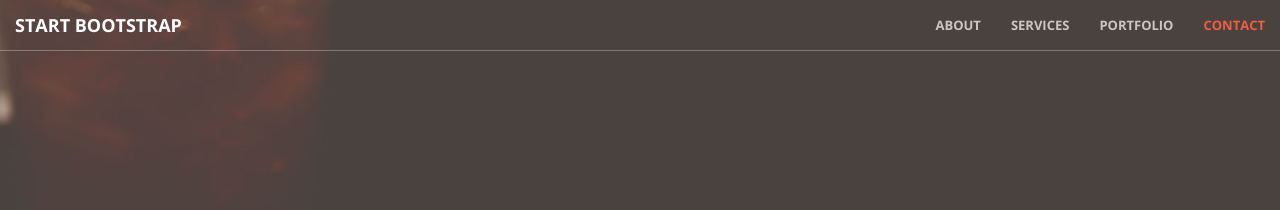
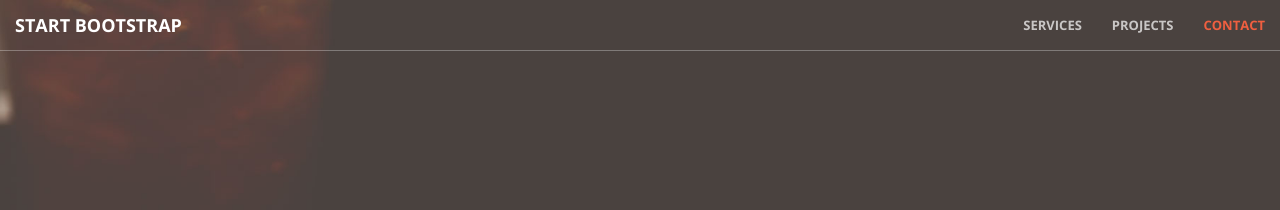
Before and after one commit to onchino/Riley-Custom-Painting, a Jekyll site: the page built from index.html, in a window 1280 px wide. Shown: the top 210 px of the page. Built offline with Jekyll 4.4.1, drawn with Linux system fonts in a browser that asks for light colours.

Commit message:
Update nav.html

```diff
--- a/_includes/nav.html
+++ b/_includes/nav.html
@@ -15,13 +15,10 @@
         <div class="collapse navbar-collapse" id="bs-example-navbar-collapse-1">
             <ul class="nav navbar-nav navbar-right">
                 <li>
-                    <a class="page-scroll" href="#about">About</a>
-                </li>
-                <li>
                     <a class="page-scroll" href="#services">Services</a>
                 </li>
                 <li>
-                    <a class="page-scroll" href="#portfolio">Portfolio</a>
+                    <a class="page-scroll" href="#portfolio">Projects</a>
                 </li>
                 <li>
                     <a class="page-scroll" href="#contact">Contact</a>
```
